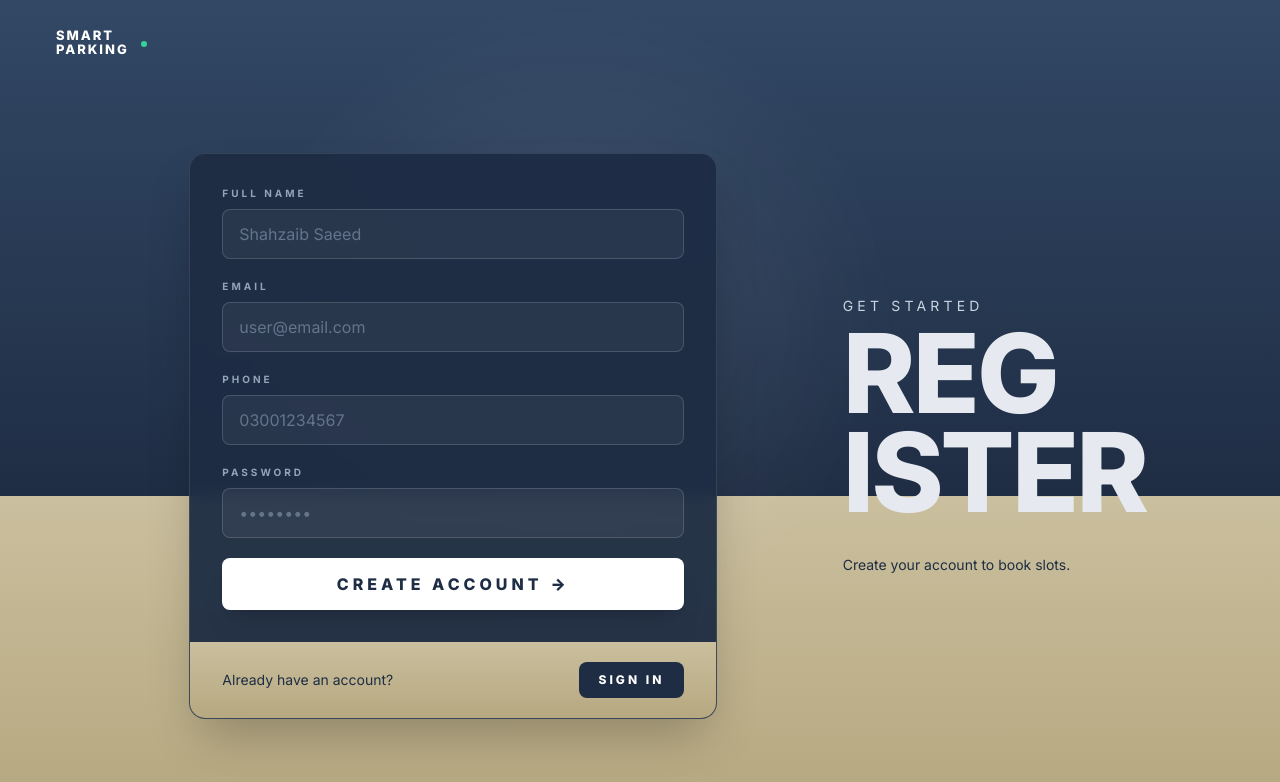
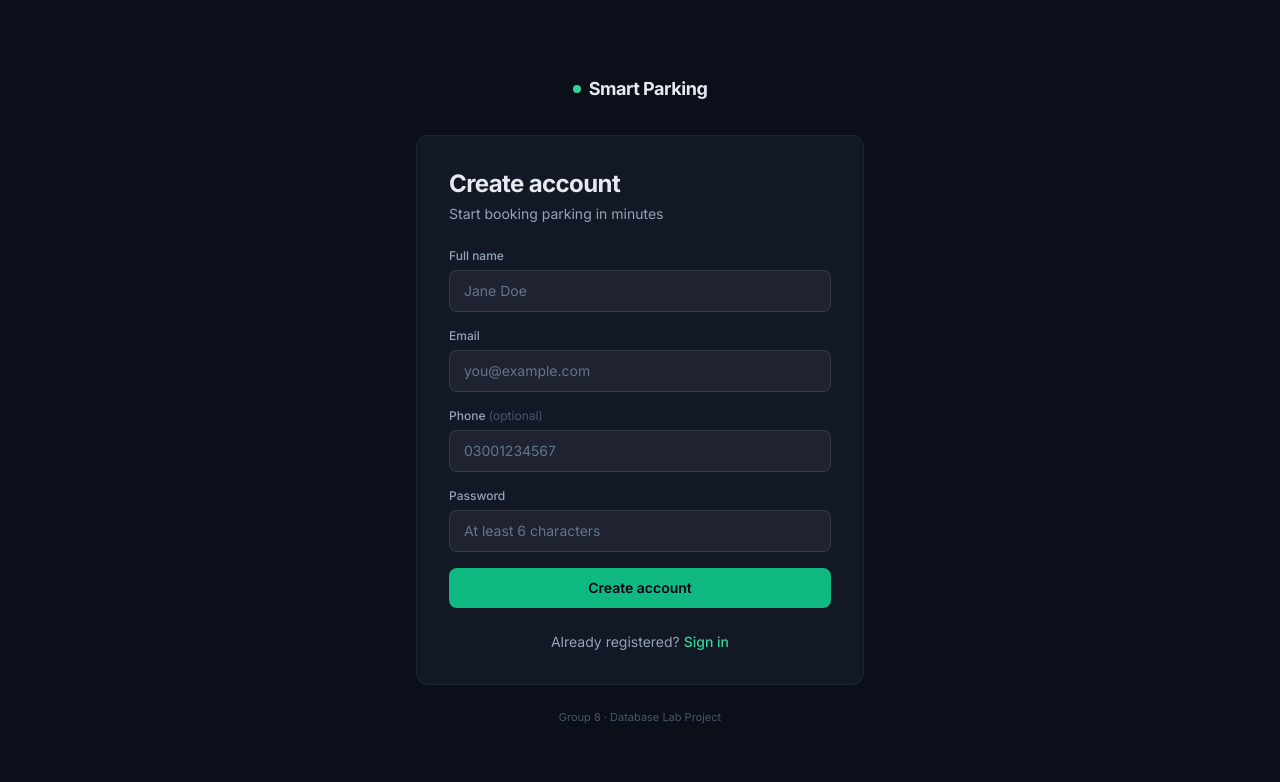
Before and after one commit to shazzzyyy/smartParking, a React (Vite) app in the folder frontend/: page /register in a window 1280 px wide. Shown: the top 782 px of the page. Built offline with nearby package versions, Linux system fonts and the light colour scheme.

Commit message:
Redesign login and register with validation and admin redirect

```diff
--- a/frontend/src/pages/Login.jsx
+++ b/frontend/src/pages/Login.jsx
@@ -1,5 +1,5 @@
 import { useState } from "react";
-import { useNavigate, Link } from "react-router-dom";
+import { Link, useNavigate } from "react-router-dom";
 import { api, setSession } from "../api";
 
 export default function Login() {
@@ -9,14 +9,18 @@ export default function Login() {
   const [error, setError] = useState("");
   const [loading, setLoading] = useState(false);
 
-  const handleSubmit = async (e) => {
+  const submit = async (e) => {
     e.preventDefault();
     setError("");
+    if (!/^[^@\s]+@[^@\s]+\.[^@\s]+$/.test(email)) {
+      setError("Enter a valid email address");
+      return;
+    }
     setLoading(true);
     try {
       const user = await api.login({ email, password });
       setSession(user);
-      navigate("/dashboard");
+      navigate(user.role === "Admin" ? "/admin" : "/dashboard");
     } catch (err) {
       setError(err.message);
     } finally {
@@ -25,111 +29,69 @@ export default function Login() {
   };
 
   return (
-    <div className="min-h-screen flex flex-col bg-[#2a3b52] relative overflow-hidden">
-      {/* background split */}
-      <div className="absolute inset-0 flex flex-col">
-        <div className="flex-1 bg-gradient-to-b from-[#324865] to-[#1f2d44]" />
-        <div className="h-[38%] bg-gradient-to-b from-[#cabf9e] to-[#b6a880]" />
-      </div>
-
-      {/* ambient drifting glows */}
-      <div className="absolute top-20 left-1/4 w-[500px] h-[500px] rounded-full bg-white/5 blur-3xl bg-drift pointer-events-none" />
-      <div className="absolute bottom-20 right-1/4 w-[400px] h-[400px] rounded-full bg-[#cabf9e]/10 blur-3xl bg-drift pointer-events-none" style={{ animationDelay: "4s" }} />
-
-      {/* ========= TOP NAV ========= */}
-      <nav className="relative z-20 px-8 lg:px-14 pt-7 pb-4 anim-slide-down">
-        <div className="flex items-center gap-3">
-          <div className="leading-[1.1]">
-            <div className="text-[13px] font-black tracking-[0.15em] text-white">SMART</div>
-            <div className="text-[13px] font-black tracking-[0.15em] text-white">PARKING</div>
-          </div>
-          <span className="w-1.5 h-1.5 rounded-full bg-emerald-400 pulse-dot mt-1" />
-        </div>
-      </nav>
-
-      {/* ========= MAIN ========= */}
-      <main className="relative z-10 flex-1 grid lg:grid-cols-12 gap-8 items-center px-8 lg:px-24 py-10">
-        {/* LEFT — login card */}
-        <div className="lg:col-span-6 lg:col-start-2 card-float" style={{ animationDelay: "0.4s, 1.2s" }}>
-          <div className="bg-[#1e2d44]/95 backdrop-blur rounded-2xl shadow-2xl overflow-hidden border border-white/10 hover:border-white/20 transition">
-            <form onSubmit={handleSubmit} className="px-8 py-8 space-y-5">
-              <div className="anim-fade-up delay-600">
-                <label className="block text-[10px] tracking-[0.3em] text-slate-400 mb-2 font-bold">
-                  EMAIL
-                </label>
+    <AuthLayout title="Sign in" subtitle="Reserve your parking slot">
+      <form onSubmit={submit} className="space-y-4">
+        <div>
+          <label className="label">Email</label>
           <input
             type="email"
-                  required
+            className="input"
             value={email}
             onChange={(e) => setEmail(e.target.value)}
-                  placeholder="user@email.com"
-                  className="input-lift w-full bg-white/5 border border-white/15 rounded-lg px-4 py-3 text-white placeholder-slate-500 focus:outline-none focus:border-white/60 focus:bg-white/10"
+            placeholder="you@example.com"
+            required
+          />
+        </div>
+        <div>
+          <label className="label">Password</label>
+          <input
+            type="password"
+            className="input"
+            value={password}
+            onChange={(e) => setPassword(e.target.value)}
+            placeholder="••••••••"
+            required
           />
         </div>
 
-              <div className="anim-fade-up delay-700">
-                <label className="block text-[10px] tracking-[0.3em] text-slate-400 mb-2 font-bold">
-                  PASSWORD
-                </label>
-                <input
-                  type="password"
-                  required
-                  value={password}
-                  onChange={(e) => setPassword(e.target.value)}
-                  placeholder="••••••••"
-                  className="input-lift w-full bg-white/5 border border-white/15 rounded-lg px-4 py-3 text-white placeholder-slate-500 focus:outline-none focus:border-white/60 focus:bg-white/10"
-                />
-              </div>
-
-              <div className="flex items-center justify-between text-xs anim-fade-up delay-800">
-                <label className="flex items-center gap-2 text-slate-300 cursor-pointer hover:text-white transition">
-                  <input type="checkbox" className="accent-white" />
-                  Remember me
-                </label>
-                <a href="#" className="text-white hover:text-slate-300 font-semibold transition">
-                  Forgot password?
-                </a>
-              </div>
-
         {error && (
-                <div className="text-xs text-red-300 bg-red-500/10 border border-red-500/30 rounded-lg px-3 py-2 anim-fade-up">
+          <div className="text-xs text-red-300 bg-red-500/10 border border-red-500/30 rounded-lg px-3 py-2">
             {error}
           </div>
         )}
 
-              <button
-                type="submit"
-                disabled={loading}
-                className="btn-sweep group w-full bg-white disabled:opacity-60 text-[#1e2d44] font-black tracking-[0.25em] py-3.5 rounded-lg shadow-xl anim-fade-up delay-900 flex items-center justify-center gap-2"
-              >
-                <span>{loading ? "SIGNING IN…" : "SIGN IN"}</span>
-                {!loading && <span className="arrow-slide inline-block">→</span>}
+        <button type="submit" disabled={loading} className="btn btn-primary w-full">
+          {loading ? "Signing in…" : "Sign in"}
         </button>
+
+        <p className="text-center text-sm text-slate-400 pt-2">
+          New here?{" "}
+          <Link to="/register" className="text-emerald-400 hover:text-emerald-300 font-medium">
+            Create account
+          </Link>
+        </p>
       </form>
+    </AuthLayout>
+  );
+}
 
-            {/* cream register strip */}
-            <div className="bg-gradient-to-b from-[#cabf9e] to-[#b6a880] px-8 py-5 flex items-center justify-between">
-              <div className="text-sm text-[#1e2d44]">No account yet?</div>
-              <Link to="/register" className="btn-sweep bg-[#1e2d44] hover:bg-[#2a3b52] text-white text-xs font-black tracking-[0.25em] px-5 py-2.5 rounded-lg">
-                REGISTER
-              </Link>
+export function AuthLayout({ title, subtitle, children }) {
+  return (
+    <div className="min-h-screen flex items-center justify-center px-4 bg-[var(--bg)]">
+      <div className="w-full max-w-md">
+        <div className="flex items-center gap-2 mb-8 justify-center">
+          <span className="w-2 h-2 rounded-full bg-emerald-400" />
+          <span className="font-bold tracking-tight text-lg">Smart Parking</span>
         </div>
+        <div className="card p-8 fade-in">
+          <h1 className="text-2xl font-bold tracking-tight">{title}</h1>
+          {subtitle && <p className="text-sm text-slate-400 mt-1 mb-6">{subtitle}</p>}
+          {children}
         </div>
-        </div>
-
-        {/* RIGHT — hero text */}
-        <div className="lg:col-span-4 lg:col-start-9">
-          <div className="text-sm tracking-[0.3em] text-slate-300 mb-2 anim-fade-up delay-300">
-            WELCOME BACK
-          </div>
-          <h1 className="text-6xl lg:text-[110px] font-black leading-[0.9] tracking-tight anim-headline delay-400 text-gradient-anim">
-            SIGN<br />IN
-          </h1>
-          <p className="mt-8 text-sm text-[#1e2d44] max-w-xs anim-fade-up delay-600 leading-relaxed">
-            Reserve your spot in seconds.
+        <p className="text-center text-[11px] text-slate-600 mt-6">
+          Group 8 · Database Lab Project
         </p>
       </div>
-      </main>
     </div>
   );
 }
--- a/frontend/src/pages/Register.jsx
+++ b/frontend/src/pages/Register.jsx
@@ -1,6 +1,7 @@
 import { useState } from "react";
 import { Link, useNavigate } from "react-router-dom";
 import { api, setSession } from "../api";
+import { AuthLayout } from "./Login";
 
 export default function Register() {
   const navigate = useNavigate();
@@ -13,6 +14,10 @@ export default function Register() {
   const submit = async (e) => {
     e.preventDefault();
     setError("");
+    if (form.fullName.trim().length < 2) return setError("Full name is required");
+    if (!/^[^@\s]+@[^@\s]+\.[^@\s]+$/.test(form.email)) return setError("Enter a valid email address");
+    if (form.password.length < 6) return setError("Password must be at least 6 characters");
+    if (form.phone && !/^[0-9+\-\s]{7,15}$/.test(form.phone)) return setError("Phone format invalid");
     setLoading(true);
     try {
       const user = await api.register(form);
@@ -26,32 +31,12 @@ export default function Register() {
   };
 
   return (
-    <div className="min-h-screen flex flex-col bg-[#2a3b52] relative overflow-hidden">
-      <div className="absolute inset-0 flex flex-col">
-        <div className="flex-1 bg-gradient-to-b from-[#324865] to-[#1f2d44]" />
-        <div className="h-[38%] bg-gradient-to-b from-[#cabf9e] to-[#b6a880]" />
-      </div>
-
-      <div className="absolute top-20 left-1/4 w-[500px] h-[500px] rounded-full bg-white/5 blur-3xl bg-drift pointer-events-none" />
-
-      <nav className="relative z-20 px-8 lg:px-14 pt-7 pb-4 anim-slide-down">
-        <div className="flex items-center gap-3">
-          <div className="leading-[1.1]">
-            <div className="text-[13px] font-black tracking-[0.15em] text-white">SMART</div>
-            <div className="text-[13px] font-black tracking-[0.15em] text-white">PARKING</div>
-          </div>
-          <span className="w-1.5 h-1.5 rounded-full bg-emerald-400 pulse-dot mt-1" />
-        </div>
-      </nav>
-
-      <main className="relative z-10 flex-1 grid lg:grid-cols-12 gap-8 items-center px-8 lg:px-24 py-10">
-        <div className="lg:col-span-6 lg:col-start-2 anim-fade-up delay-400">
-          <div className="bg-[#1e2d44]/95 backdrop-blur rounded-2xl shadow-2xl overflow-hidden border border-white/10">
-            <form onSubmit={submit} className="px-8 py-8 space-y-5">
-              <Field label="FULL NAME" value={form.fullName} onChange={change("fullName")} placeholder="Shahzaib Saeed" delay="600" />
-              <Field label="EMAIL" type="email" value={form.email} onChange={change("email")} placeholder="user@email.com" delay="700" />
-              <Field label="PHONE" value={form.phone} onChange={change("phone")} placeholder="03001234567" delay="750" />
-              <Field label="PASSWORD" type="password" value={form.password} onChange={change("password")} placeholder="••••••••" delay="800" />
+    <AuthLayout title="Create account" subtitle="Start booking parking in minutes">
+      <form onSubmit={submit} className="space-y-4">
+        <Field label="Full name" value={form.fullName} onChange={change("fullName")} placeholder="Jane Doe" required />
+        <Field label="Email" type="email" value={form.email} onChange={change("email")} placeholder="you@example.com" required />
+        <Field label="Phone" value={form.phone} onChange={change("phone")} placeholder="03001234567" />
+        <Field label="Password" type="password" value={form.password} onChange={change("password")} placeholder="At least 6 characters" required />
 
         {error && (
           <div className="text-xs text-red-300 bg-red-500/10 border border-red-500/30 rounded-lg px-3 py-2">
@@ -59,54 +44,32 @@ export default function Register() {
           </div>
         )}
 
-              <button
-                type="submit"
-                disabled={loading}
-                className="btn-sweep w-full bg-white disabled:opacity-60 text-[#1e2d44] font-black tracking-[0.25em] py-3.5 rounded-lg shadow-xl anim-fade-up delay-900 flex items-center justify-center gap-2"
-              >
-                <span>{loading ? "CREATING…" : "CREATE ACCOUNT"}</span>
-                {!loading && <span className="arrow-slide inline-block">→</span>}
+        <button type="submit" disabled={loading} className="btn btn-primary w-full">
+          {loading ? "Creating…" : "Create account"}
         </button>
+
+        <p className="text-center text-sm text-slate-400 pt-2">
+          Already registered?{" "}
+          <Link to="/login" className="text-emerald-400 hover:text-emerald-300 font-medium">
+            Sign in
+          </Link>
+        </p>
       </form>
-
-            <div className="bg-gradient-to-b from-[#cabf9e] to-[#b6a880] px-8 py-5 flex items-center justify-between">
-              <div className="text-sm text-[#1e2d44]">Already have an account?</div>
-              <Link to="/login" className="btn-sweep bg-[#1e2d44] hover:bg-[#2a3b52] text-white text-xs font-black tracking-[0.25em] px-5 py-2.5 rounded-lg">
-                SIGN IN
-              </Link>
-            </div>
-          </div>
-        </div>
-
-        <div className="lg:col-span-4 lg:col-start-9">
-          <div className="text-sm tracking-[0.3em] text-slate-300 mb-2 anim-fade-up delay-300">
-            GET STARTED
-          </div>
-          <h1 className="text-6xl lg:text-[110px] font-black leading-[0.9] tracking-tight anim-headline delay-400 text-gradient-anim">
-            REG<br />ISTER
-          </h1>
-          <p className="mt-8 text-sm text-[#1e2d44] max-w-xs anim-fade-up delay-600 leading-relaxed">
-            Create your account to book slots.
-          </p>
-        </div>
-      </main>
-    </div>
+    </AuthLayout>
   );
 }
 
-function Field({ label, type = "text", value, onChange, placeholder, delay }) {
+function Field({ label, type = "text", value, onChange, placeholder, required }) {
   return (
-    <div className="anim-fade-up" style={{ animationDelay: `${parseInt(delay) / 1000}s` }}>
-      <label className="block text-[10px] tracking-[0.3em] text-slate-400 mb-2 font-bold">
-        {label}
-      </label>
+    <div>
+      <label className="label">{label}{!required && <span className="text-slate-600 font-normal"> (optional)</span>}</label>
       <input
         type={type}
-        required={type !== "tel" && label !== "PHONE"}
+        className="input"
         value={value}
         onChange={onChange}
         placeholder={placeholder}
-        className="input-lift w-full bg-white/5 border border-white/15 rounded-lg px-4 py-3 text-white placeholder-slate-500 focus:outline-none focus:border-white/60 focus:bg-white/10"
+        required={required}
       />
     </div>
   );
```
Lines whose indentation alone changed are shown as unchanged.
